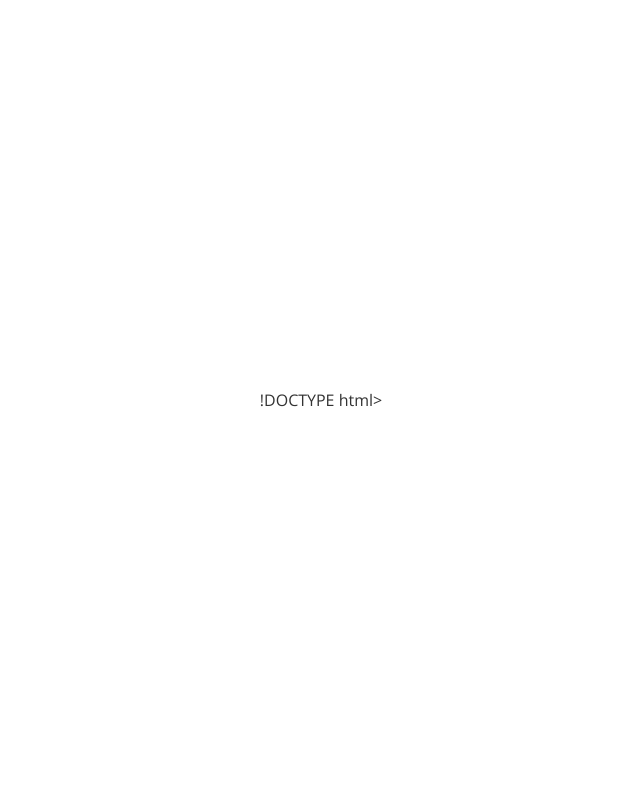
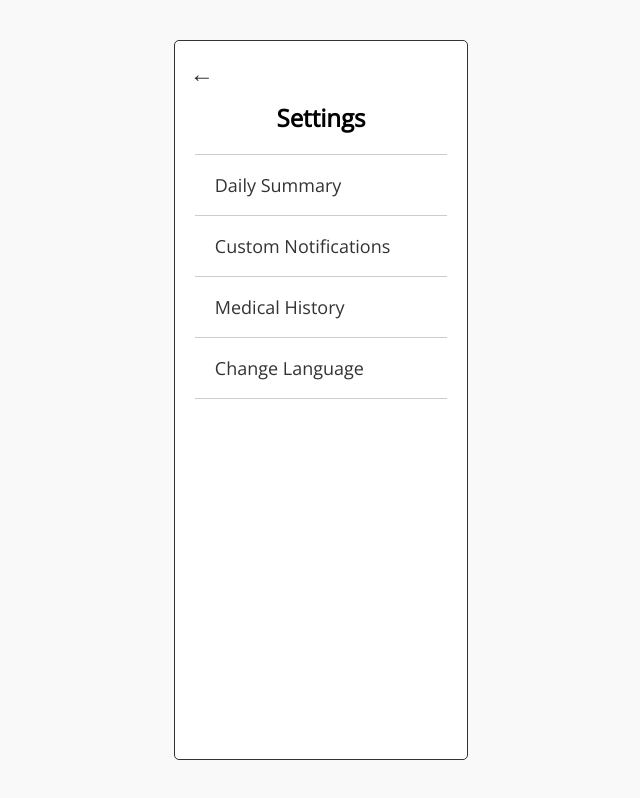
Before and after one commit to S10267643/SPM-BED-assignment, a website: page public/Settings.html in a window 1280 px wide. Shown: the whole page, without its empty margins (319-959 px from the left). Drawn offline with nearby package versions, Linux system fonts and the light colour scheme.

Commit message:
Added settings page

```diff
--- a/public/Settings.html
+++ b/public/Settings.html
@@ -1,12 +1,24 @@
-!DOCTYPE html>
+<!DOCTYPE html>
 <html>
 <head>
     <meta charset="UTF-8" />
     <title>DailyDose</title>
     <link href="https://fonts.googleapis.com/css2?family=Open+Sans&display=swap" rel="stylesheet" />
-    <link rel="stylesheet" href="style.css" />
-    <link rel="icon" type="image/png" href="images/favicon.png">
+    <link rel="stylesheet" href="setting-style.css" />
 </head>
 <body>
+    <div class="settings-container">
+        <a href="index.html" class="back-arrow">←</a>
+        <h2>Settings</h2>
+        <div class="tabs">
+    <a class="tab-button" href="daily-summary.html">Daily Summary</a>
+    <a class="tab-button" href="custom-notifications.html">Custom Notifications</a>
+    <a class="tab-button" href="medical-history.html">Medical History</a>
+    <a class="tab-button" href="change-language.html">Change Language</a>
+</div>
 
+    </div>
+
+    <script src="settings-script.js"></script>
 </body>
+</html>
--- /dev/null
+++ b/public/setting-style.css
@@ -0,0 +1,76 @@
+/* Base page styling */
+body {
+    margin: 0;
+    padding: 0;
+    background-color: #f9f9f9;
+    font-family: 'Open Sans', sans-serif;
+    display: flex;
+    justify-content: center;
+    align-items: center;
+    height: 100vh;
+}
+
+/* Back arrow top-left */
+.back-arrow {
+    position: absolute;
+    top: 15px;
+    left: 15px;
+    text-decoration: none;
+    font-size: 24px;
+    color: #333;
+}
+
+/* Main settings container with exact provided styling */
+.settings-container {
+    display: flex;
+    flex-direction: column;
+    align-items: center;
+    justify-content: flex-start; /* to allow title and tabs to layout correctly */
+    height: 90vh;
+    width: 23vw;
+    padding: 20px;
+    box-sizing: border-box;
+    border: 1px solid #333;
+    border-radius: 5px;
+    background-color: white;
+    position: relative;
+}
+
+/* Settings title */
+.settings-container h2 {
+    margin-top: 40px; /* space below arrow */
+    margin-bottom: 20px;
+    text-align: center;
+    width: 100%;
+}
+
+/* Tabs container */
+.tabs {
+    display: flex;
+    flex-direction: column;
+    width: 100%;
+    border-top: 1px solid #ccc;
+}
+
+/* Individual tab */
+.tab-button {
+    display: block; /* important: makes it behave like a full-width block */
+    width: 100%;
+    font-size: 18px;
+    padding: 18px 20px;
+    border: none;
+    border-bottom: 1px solid #ccc;
+    text-align: left;
+    text-decoration: none;
+    color: #333;
+    background-color: transparent;
+    cursor: pointer;
+    transition: all 0.2s ease-in-out;
+    box-sizing: border-box;
+    font-family: 'Open Sans', sans-serif;
+}
+
+.tab-button:hover {
+    font-weight: bold;
+    color: #00ADB5;
+}
--- /dev/null
+++ b/public/settings-script.js
@@ -0,0 +1,11 @@
+document.querySelectorAll('.tab').forEach(tab => {
+    tab.addEventListener('mouseover', () => {
+        tab.style.fontWeight = 'bold';
+        tab.style.color = '#00ADB5';
+    });
+
+    tab.addEventListener('mouseout', () => {
+        tab.style.fontWeight = 'normal';
+        tab.style.color = '#333';
+    });
+});
```
Also changed, not shown: public/index.html (+2 -1 lines), public/style.css (line endings or trailing spaces).
